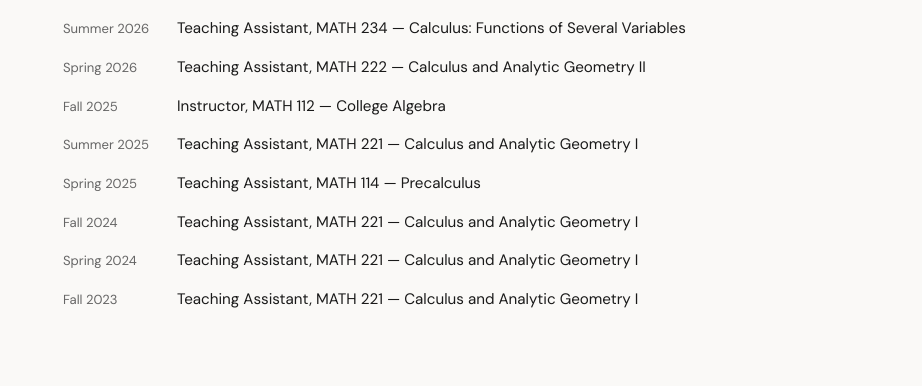
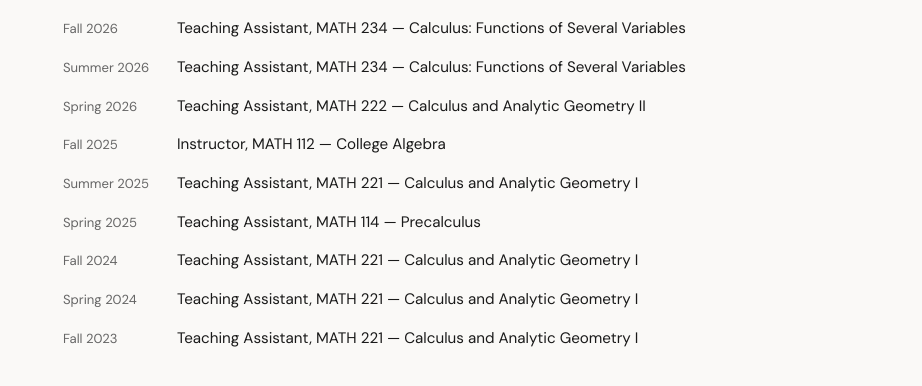
Before and after one commit to SehoPark423/SehoPark.github.io, a plain HTML site: page honors.html in a window 1280 px wide. Shown: the part 198-584 px from the top of the page, without its empty margins (179-1101 px from the left). Drawn offline with nearby package versions, Linux system fonts and the light colour scheme.

Commit message:
Update honors.html

```diff
--- a/honors.html
+++ b/honors.html
@@ -69,7 +69,11 @@
 
   <p style="font-size:0.9rem; color:var(--muted); margin-bottom:1.2rem;">University of Wisconsin–Madison</p>
 
-  <div class="entry">
+ <div class="entry">
+    <span class="entry-year">Fall 2026</span>
+    <span class="entry-body">Teaching Assistant, MATH 234 — Calculus: Functions of Several Variables</span>
+  </div>
+ <div class="entry">
     <span class="entry-year">Summer 2026</span>
     <span class="entry-body">Teaching Assistant, MATH 234 — Calculus: Functions of Several Variables</span>
   </div>
```
